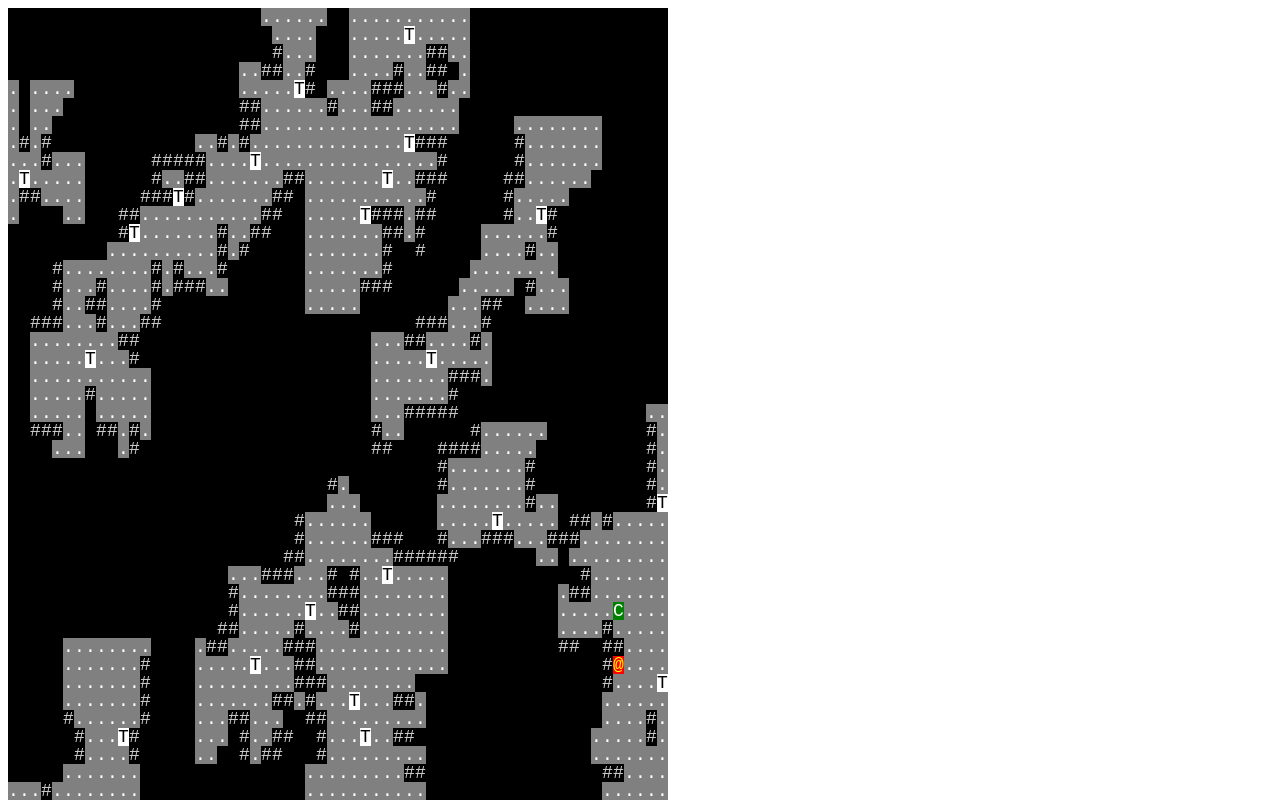
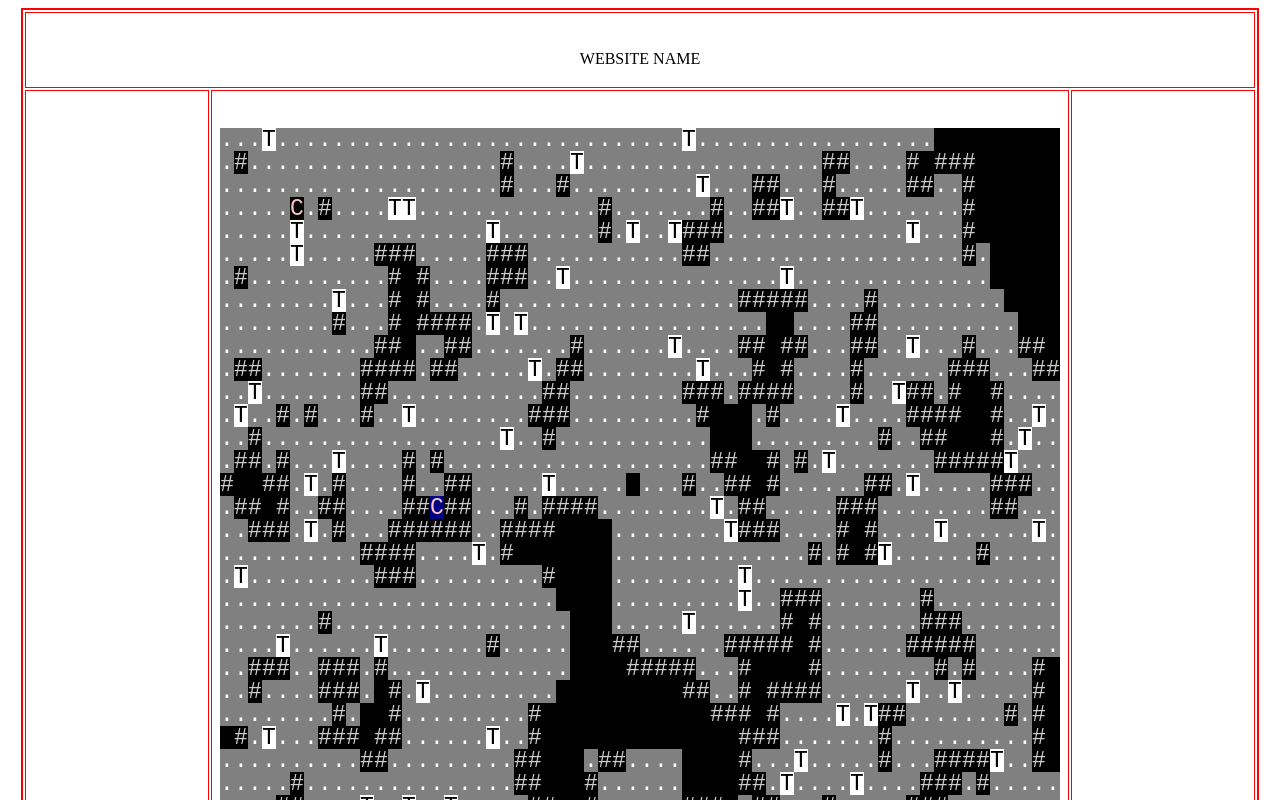
Before and after one commit to memmynn/rot-js-oyunum, a plain HTML site: page index.html in a window 1280 px wide. Shown: the top 800 px of the page. Drawn offline with Linux system fonts and the light colour scheme.

Commit message:
html modifikasyonu yapıldı

```diff
--- a/game.js
+++ b/game.js
@@ -4,8 +4,6 @@
     function getRandom(array){
         return Math.floor(Math.random()*array.length)
     };
-
-
 
 //=============================OYUN==========================
 let Game = function(){
@@ -75,7 +73,7 @@ let Game = function(){
     let displayOptions = {
         width: 60,
         height: 60,
-        fontSize: 18,
+        fontSize: 23,
         fontFamily: "monospace",
         //fg: "#CB730B",//"#F0FFFF"
         //bg: "#000000",
@@ -84,10 +82,10 @@ let Game = function(){
     };
 
     let display = new ROT.Display(displayOptions);
+    let displayDiv = document.getElementById('dsply')
+    displayDiv.append(display.getContainer());
 
-    document.body.append(display.getContainer());
-
-    let map = new ROT.Map.Cellular(displayOptions.width, displayOptions.height).randomize(0.4);
+    let map = new ROT.Map.Cellular(displayOptions.width, displayOptions.height).randomize(0.38);//rastgele 'randomize' coğrafya çıkarma
 
     map.create(function(x, y, type) {
         //map[x+","+y] = (type === 0 ? {ch:".", bg: "grey", fg: "white", isPassible: true}:{ch:"#", bg: "black"}); //haritaya "cell"'a göre "ch" verme
@@ -99,11 +97,14 @@ let Game = function(){
     //================================karakterler======================
     let player = new Person(null, null, "@","yellow", "red", players);
     let portal = new Person(null, null, "€","white", "green", characters);
-    for (let i = 0; i< 30; i++){let _ = new Person(null, null, "T", "black", "white", characters) };
+    for (let i = 0; i< 130; i++){let _ = new Person(null, null, "T", "black", "white", characters) };
 
     //cityAdd(cities);
     let mortal = new City(5, 3,"pink", "black",cities);
+    let medDark = new City(15, 16,"pink", "navy",cities);
     let light = new City(55, 33, "white", "green", cities);
+    let mediumLight = new City(38, 40, "grey", "green", cities);
+
     cityAdd(map, cities);
 
     //haritadaki "0" değerlerini birbirine bağla ve haritaya değer ver
@@ -165,5 +166,3 @@ let Game = function(){
 
 return {getRandom, isPassible, init, map, portal:portal, mortal:mortal, players:players, cities:cities, characters:characters}
 }();
-
-Game.init();
--- a/index.html
+++ b/index.html
@@ -1,11 +1,39 @@
 <!DOCTYPE html>
 <html lang="en">
+
 <head>
     <script src="rot.js"></script>
     <script src="classes.js"></script>
+
     <title>Document</title>
 </head>
-<body>
-    <script src="game.js"></script>
+<body onload="Game.init()">
+  <table border=2 bordercolor=red width=98% align=center>
+    <tr><td align=center colspan=3>
+      <br><br>
+      WEBSITE NAME
+      <br><br>
+    </td></tr>
+    <tr>
+      <td width=15% align=center>
+        MENU
+      </td>
+      <td  width=70% align=center>
+        <br><br>
+          <div id="dsply"></div>
+        <br><br>
+      </td>
+      <td  width=15% align=center>
+        ADVT
+      </td>
+    </tr>
+    <tr><td align=center colspan=3>
+      <br><br>
+        FOOTER
+      <br><br>
+    </td></tr>
+  </table>
+<script src="game.js"></script>
+
 </body>
 </html>
```
